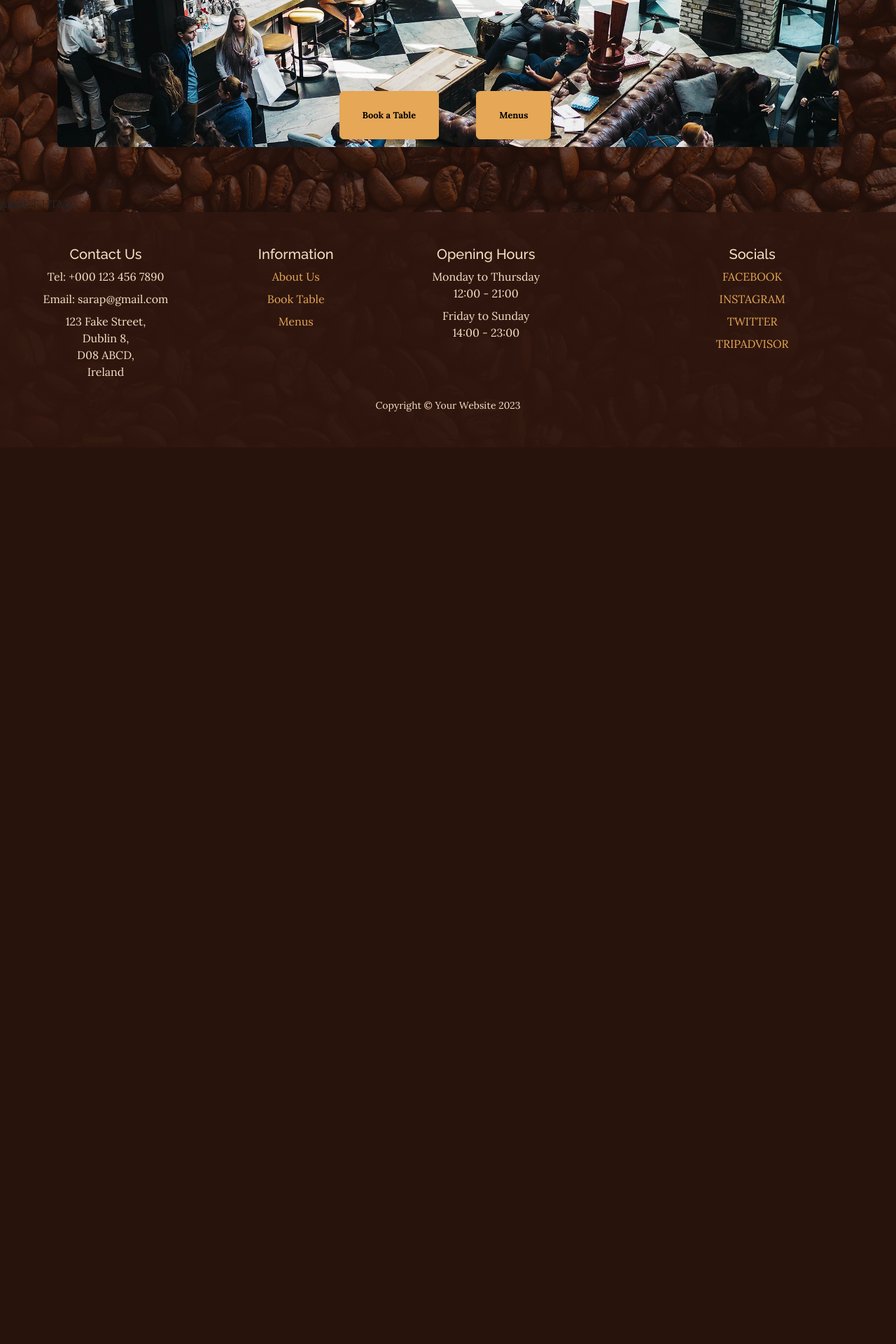
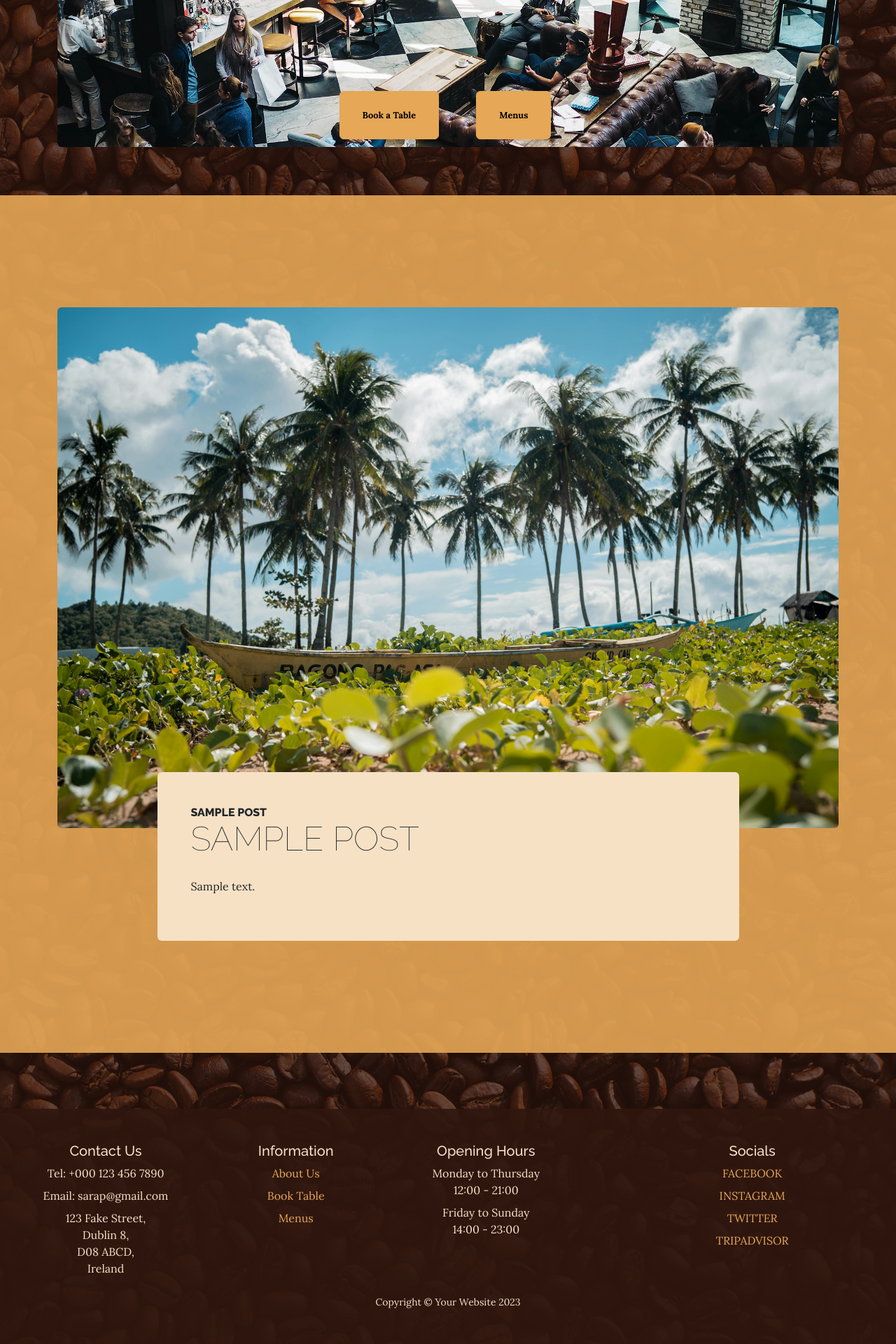
Before and after one commit to JedDizon/sarap-restaurant-CI-project4, a Django app: page /about/ in a window 1280 px wide. Shown: the part 647-2567 px from the top of the page at 70% size. Before the commit the page ends 1278 px from the top, so only its background shows below. Run offline with Django 4.2, Linux system fonts and the light colour scheme; tables that the repository leaves empty hold one stand-in row (values such as "Sample post"); some libraries are stand-ins or nearby versions.

Commit message:
update about urls and views py to use data from blog model to display blog

```diff
--- a/about/models.py
+++ b/about/models.py
@@ -1,10 +1,9 @@
 from django.db import models
-
 
 class About(models.Model):
     title = models.CharField(max_length=200)
     updated_on = models.DateTimeField(auto_now=True)
-    content = models.TextField()
+    content= models.TextField()
 
     def __str__(self):
         return self.title
--- a/about/templates/about/about.html
+++ b/about/templates/about/about.html
@@ -1,12 +1,33 @@
 {% extends "base.html" %}
+{% block content %}
+{% if post %}
 {% load static %}
 
-{% block content %}
+<!-- about.html content starts here -->
+<section class="page-section cta">
+    <section class="page-section about-heading">
+        <div class="container">
+            <img class="img-fluid rounded about-heading-img mb-3 mb-lg-0" src="{% static 'assets\img\pexels-stijn-dijkstra-philippine-outdoors-with-bangka.jpg' %}"
+                alt="..." />
+            <div class="about-heading-content">
+                <div class="row">
+                    <div class="col-xl-9 col-lg-10 mx-auto">
+                        <div class="bg-faded rounded p-5">
+                            <h2 class="section-heading mb-4">
+                                <span class="section-heading-upper">{{ post.title }}</span>
+                                <span class="section-heading-lower">{{ post.title }}</span>
+                            </h2>
+                            <p>{{ post.content | safe }}</p>
 
-<!-- about.html content starts here -->
+                        </div>
+                    </div>
+                </div>
+            </div>
+        </div>
+    </section>
+</section>
+</section>
+<!-- about.html content ends here -->
 
-ABOUT HTML
-
-    <!-- about.html content ends here -->
-
-    {% endblock %}
+{% endif %}
+{% endblock %}
--- a/about/urls.py
+++ b/about/urls.py
@@ -2,5 +2,6 @@ from . import views
 from django.urls import path
 
 urlpatterns = [
-    path('', views.about_me, name='about'),
+    # path('', views.about_me, name='about'),
+    path('', views.about_view, name='about'),
 ]
--- a/about/views.py
+++ b/about/views.py
@@ -1,15 +1,23 @@
 from django.shortcuts import render
 from .models import About
+from blog.models import Post
 
+# def about_me(request):
+#     """
+#     Renders the About page
+#     """
+#     about = About.objects.all().order_by('-updated_on').first()
 
-def about_me(request):
-    """
-    Renders the About page
-    """
-    about = About.objects.all().order_by('-updated_on').first()
+#     return render(
+#         request,
+#         "about/about.html",
+#         {"about": about},
+#     )
 
+def about_view(request):
+    post = Post.objects.filter(status=1).order_by('-created_on').first()
     return render(
         request,
-        "about/about.html",
-        {"about": about},
+        'about/about.html',
+        {'post': post},
     )
--- a/blog/templates/blog/index.html
+++ b/blog/templates/blog/index.html
@@ -72,7 +72,7 @@
                             </h2>
                             <p class="mb-3">{{ post.excerpt }}</p>
                             <div class="intro-button mx-auto"><a class="btn btn-primary btn-xl"
-                                    href="{% url 'about_us' post.slug %}">About us</a></div>
+                                    href="{% url 'about' %}">About us</a></div>
                         </div>
                     </div>
                 </div>
```
Also changed, not shown: blog/templates/blog/about_us.html (+23 -28 lines).
